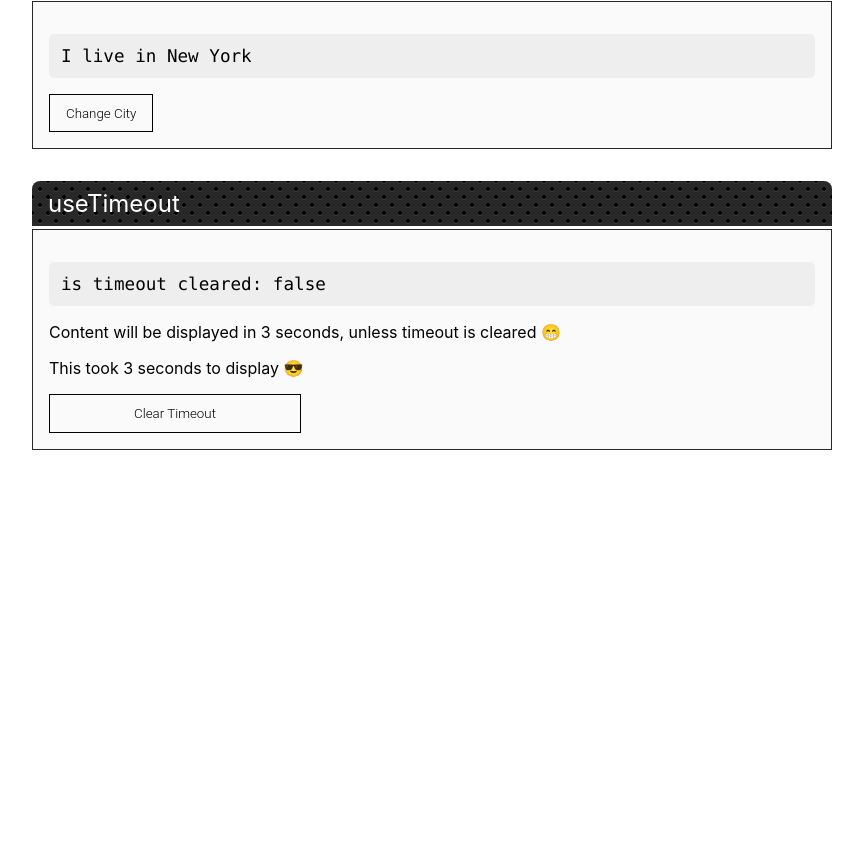
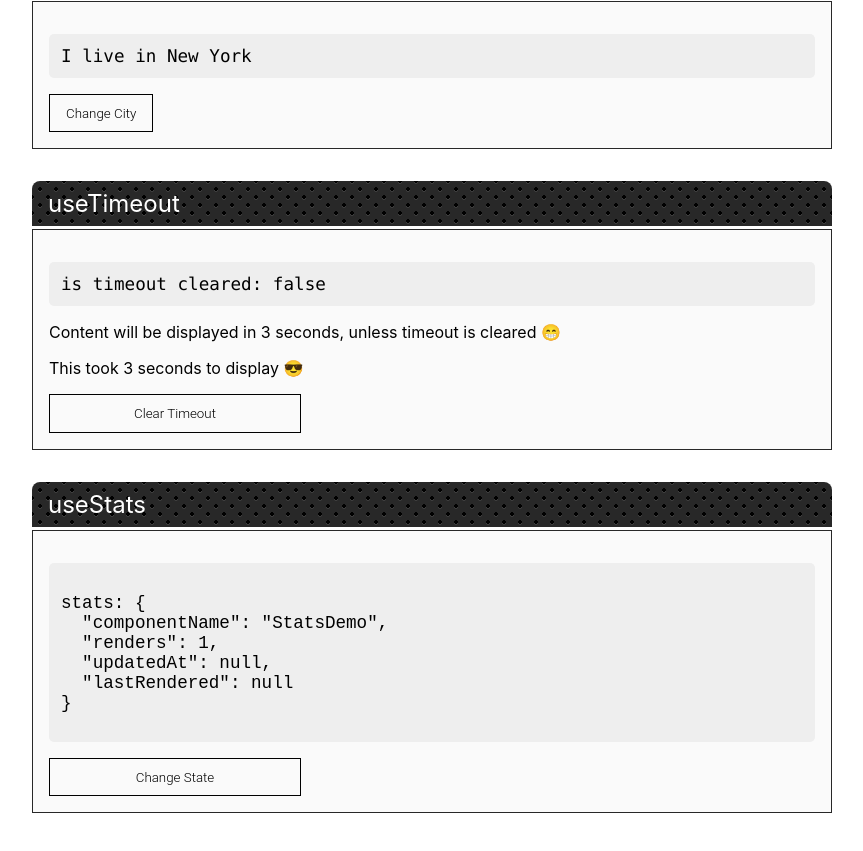
Before and after one commit to raduGaspar/custom-react-hooks, a Next.js app: page / in a window 1280 px wide. Shown: the part 1503-2354 px from the top of the page, without its empty margins (208-1071 px from the left). Before the commit the page ends 2001 px from the top, so only its background shows below. Built offline with nearby package versions, Linux system fonts and the light colour scheme.

Commit message:
added useStats hook and documentation

```diff
--- /dev/null
+++ b/components/StatsDemo.js
@@ -0,0 +1,21 @@
+import React, { useState } from 'react'
+
+import useStats from '../src/useStats'
+import styles from '../styles/Home.module.css'
+
+export default function StatsDemo () {
+  const [state, setState] = useState(false)
+  const stats = useStats('StatsDemo')
+
+  return (
+    <div>
+      <p className={styles.hook}>useStats</p>
+      <div className={styles.usage}>
+        <code><pre>stats: {JSON.stringify(stats, null, 2)}</pre></code>
+        <div className={styles.grid}>
+          <button onClick={() => setState(!state)}>Change State</button>
+        </div>
+      </div>
+    </div>
+  )
+}
--- a/pages/index.js
+++ b/pages/index.js
@@ -7,6 +7,7 @@ import StorageDemo from '../components/StorageDemo'
 import PreviousDemo from '../components/PreviousDemo'
 import OnUpdateDemo from '../components/OnUpdateDemo'
 import TimeoutDemo from '../components/TimeoutDemo'
+import StatsDemo from '../components/StatsDemo'
 
 export default function Home () {
   return (
@@ -26,6 +27,7 @@ export default function Home () {
         <PreviousDemo />
         <OnUpdateDemo />
         <TimeoutDemo />
+        <StatsDemo />
       </main>
     </div>
   )
--- /dev/null
+++ b/src/useStats.js
@@ -0,0 +1,31 @@
+import { useRef, useEffect } from 'react'
+
+const init = (componentName) => ({
+  componentName,
+  renders: 1,
+  updatedAt: null,
+  lastRendered: null
+})
+
+const useStats = (componentName = 'DefaultName', log = true) => {
+  const { current: stats } = useRef(init(componentName))
+  const now = +Date.now()
+
+  useEffect(() => {
+    stats.renders += 1
+    stats.lastRendered = stats.updatedAt ? ((now - stats.updatedAt) / 1000).toFixed(2) : null
+    stats.updatedAt = now
+  })
+
+  if (log) {
+    console.group(`Stats: ${componentName}`)
+    console.log(`Rendered: %c ${stats.renders} times `, 'background: #111; color: #0f0')
+    console.log(`Last Rendered: %c${stats.lastRendered ? `${stats.lastRendered}s ago` : 'now'}`, 'color: #f00')
+    console.log(JSON.stringify(stats, null, 2))
+    console.groupEnd()
+  }
+
+  return stats
+}
+
+export default useStats
```
Also changed, not shown: 2 other files (tests, documents, lock files or other folders).
